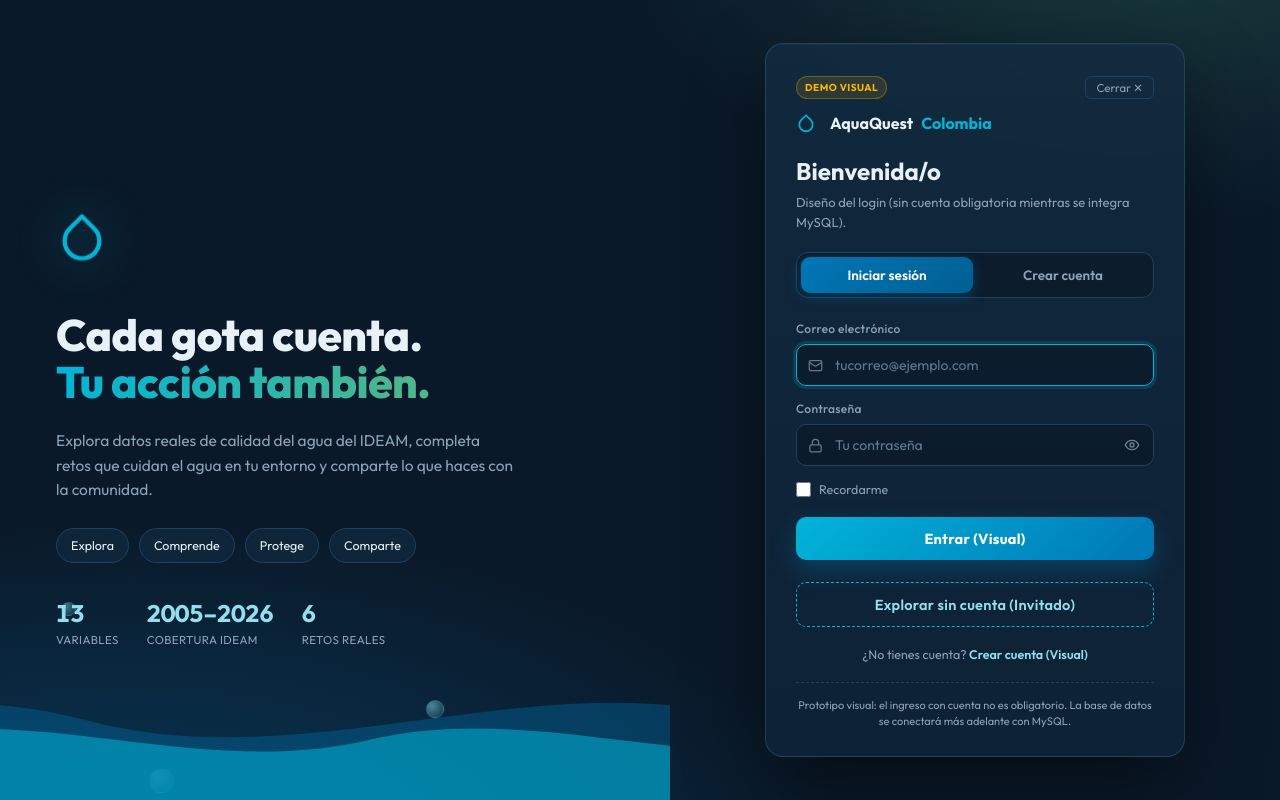
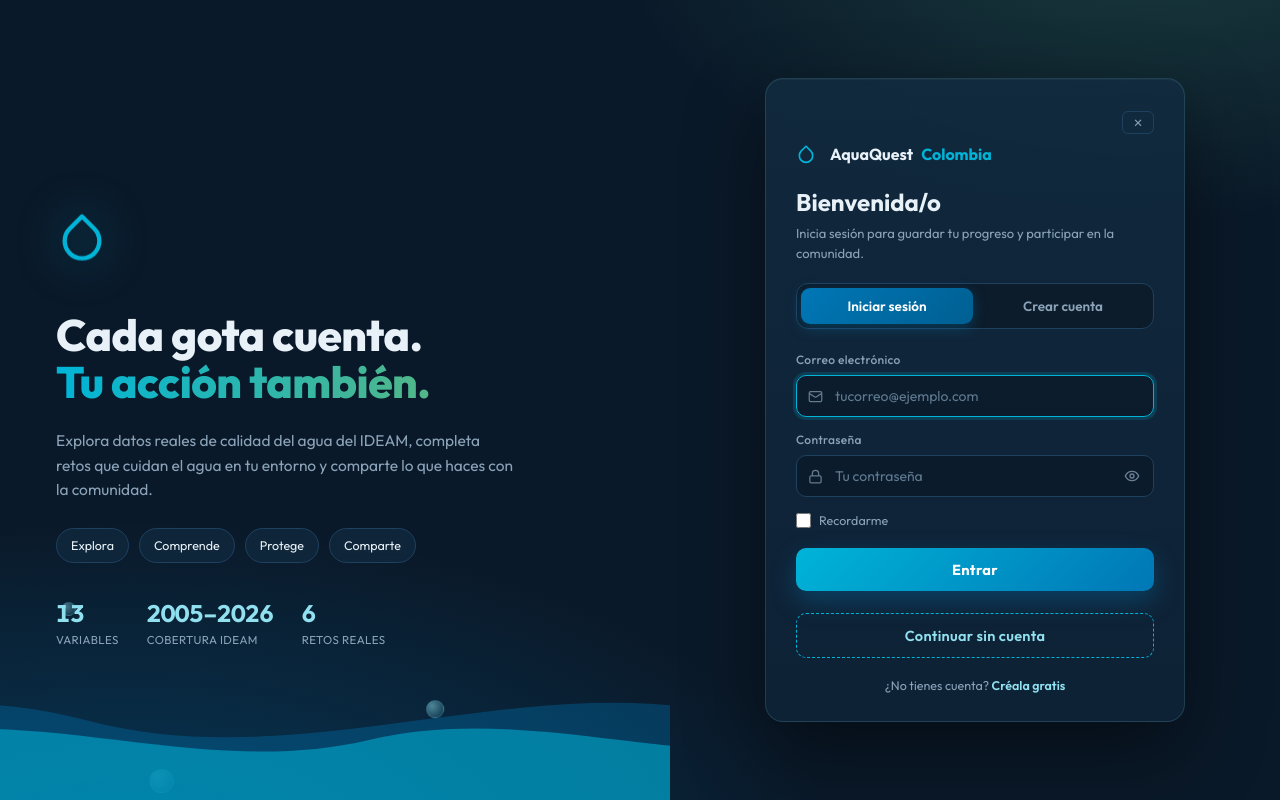
Before and after one commit to Sedkeee/Prototipo-AQUAQUEST, a plain HTML site: page index.html in a window 1280 px wide. Both pictures are taken after a click on the button "Salir". Drawn offline with Linux system fonts and the light colour scheme.

Commit message:
solucio de errores del login

```diff
--- a/css/auth.css
+++ b/css/auth.css
@@ -178,11 +178,6 @@
   font-size: 11px; color: var(--muted); text-align: center; line-height: 1.5;
 }
 
-.auth-badge-demo {
-  font-size: 10px; font-weight: 700; letter-spacing: .5px;
-  color: var(--warn); background: rgba(255,183,3,.12);
-  border: 1px solid rgba(255,183,3,.3); padding: 3px 8px; border-radius: 999px;
-}
 .btn-volver-app {
   background: transparent; border: 1px solid var(--border); color: var(--muted);
   font-family: inherit; font-size: 11.5px; padding: 3px 10px; border-radius: 6px;
--- a/index.html
+++ b/index.html
@@ -44,13 +44,12 @@
 
   <div class="auth-panel">
     <div class="auth-card">
-      <div style="display:flex;justify-content:space-between;align-items:center;margin-bottom:12px;">
-        <span class="auth-badge-demo">DEMO VISUAL</span>
-        <button class="btn-volver-app" data-omitir-auth type="button" title="Volver a la aplicación">Cerrar ✕</button>
+      <div style="display:flex;justify-content:flex-end;margin-bottom:8px;">
+        <button class="btn-volver-app" data-omitir-auth type="button" title="Cerrar">✕</button>
       </div>
       <div class="mini-brand"><svg width="20" height="20" viewBox="0 0 24 24" fill="none" stroke="currentColor" stroke-width="2" stroke-linecap="round" stroke-linejoin="round" style="color:var(--water-1);vertical-align:middle;margin-right:6px"><path d="M12 2.69l5.66 5.66a8 8 0 1 1-11.31 0z"/></svg>AquaQuest <span>Colombia</span></div>
       <h1>Bienvenida/o</h1>
-      <p class="sub">Diseño del login (sin cuenta obligatoria mientras se integra MySQL).</p>
+      <p class="sub">Inicia sesión para guardar tu progreso y participar en la comunidad.</p>
 
       <div class="auth-tabs" role="tablist">
         <button class="auth-tab active" id="tab-login" role="tab" aria-selected="true" type="button">Iniciar sesión</button>
@@ -78,9 +77,9 @@
           <label class="check"><input type="checkbox" id="login-recordar"> Recordarme</label>
         </div>
         <div class="auth-error" id="login-error" role="alert" hidden></div>
-        <button class="btn-auth" id="btn-login" type="submit">Entrar (Visual)</button>
-        <button class="btn-auth btn-invitado" id="btn-omitir-auth" data-omitir-auth type="button">Explorar sin cuenta (Invitado)</button>
-        <p class="auth-alt">¿No tienes cuenta? <a href="#" data-ir-tab="registro">Crear cuenta (Visual)</a></p>
+        <button class="btn-auth" id="btn-login" type="submit">Entrar</button>
+        <button class="btn-auth btn-invitado" id="btn-omitir-auth" data-omitir-auth type="button">Continuar sin cuenta</button>
+        <p class="auth-alt">¿No tienes cuenta? <a href="#" data-ir-tab="registro">Créala gratis</a></p>
       </form>
 
       <!-- Registro -->
@@ -124,12 +123,12 @@
           <div class="avatares" id="reg-avatares"></div>
         </div>
         <div class="auth-error" id="reg-error" role="alert" hidden></div>
-        <button class="btn-auth verde" id="btn-registro" type="submit">Crear cuenta (Visual)</button>
-        <button class="btn-auth btn-invitado" data-omitir-auth type="button">Explorar sin cuenta (Invitado)</button>
+        <button class="btn-auth verde" id="btn-registro" type="submit">Crear cuenta y entrar</button>
+        <button class="btn-auth btn-invitado" data-omitir-auth type="button">Continuar sin cuenta</button>
         <p class="auth-alt">¿Ya tienes cuenta? <a href="#" data-ir-tab="login">Inicia sesión</a></p>
       </form>
 
-      <p class="auth-nota">Prototipo visual: el ingreso con cuenta no es obligatorio. La base de datos se conectará más adelante con MySQL.</p>
+      <!-- Nota: la persistencia en base de datos se conectará posteriormente con MySQL -->
     </div>
   </div>
 </section>
@@ -149,10 +148,10 @@
       <div class="u-avatar" id="header-avatar">AQ</div>
       <div class="u-info">
         <div class="u-nombre" id="header-nombre">Explorador/a</div>
-        <div class="u-correo" id="header-correo">invitado@aquaquest.co</div>
+        <div class="u-correo" id="header-correo">explorador@aquaquest.co</div>
       </div>
-      <button class="btn-ver-login" id="btn-ver-login" type="button" title="Ver pantalla de login visual">Login visual</button>
-      <button class="btn-logout" id="btn-logout" type="button" title="Cerrar sesión / Ver Login">Salir</button>
+      <button class="btn-ver-login" id="btn-ver-login" type="button" title="Iniciar sesión">Iniciar sesión</button>
+      <button class="btn-logout" id="btn-logout" type="button" title="Cerrar sesión">Salir</button>
     </div>
   </div>
 </header>
```
